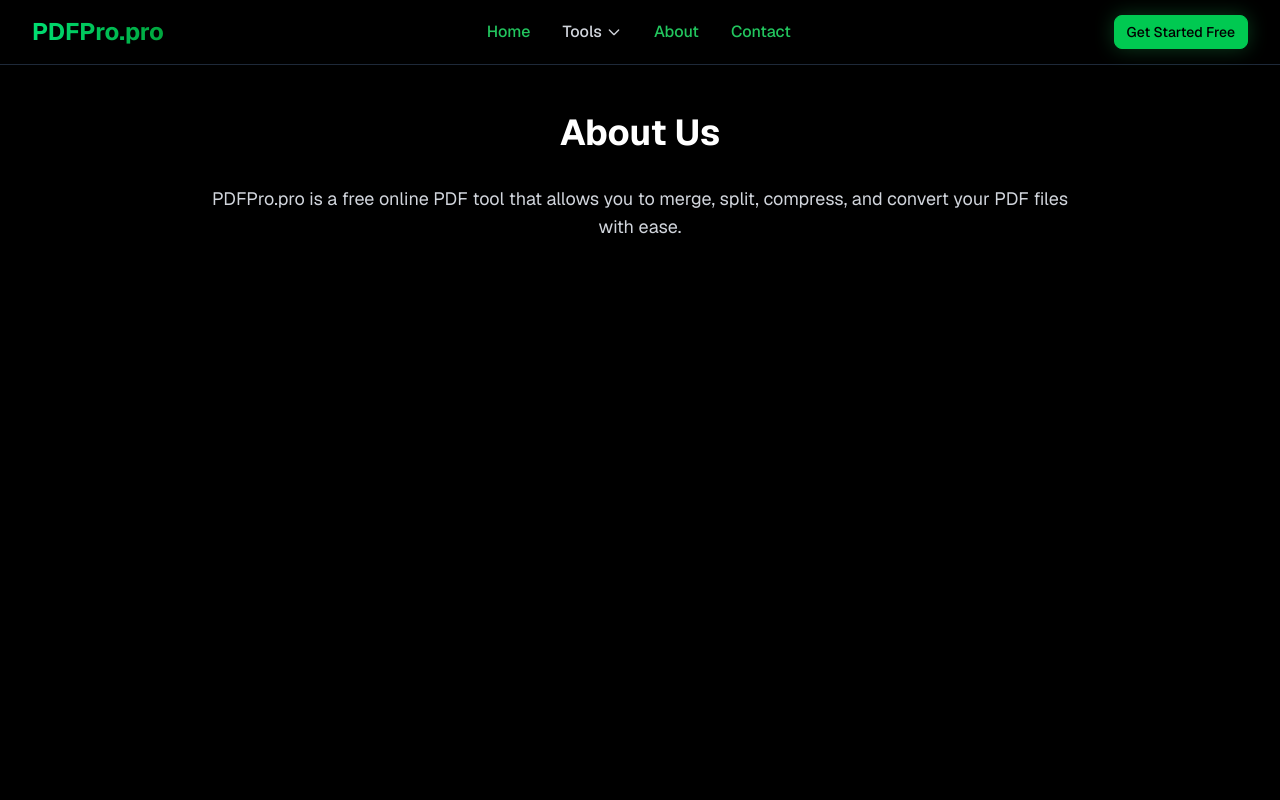
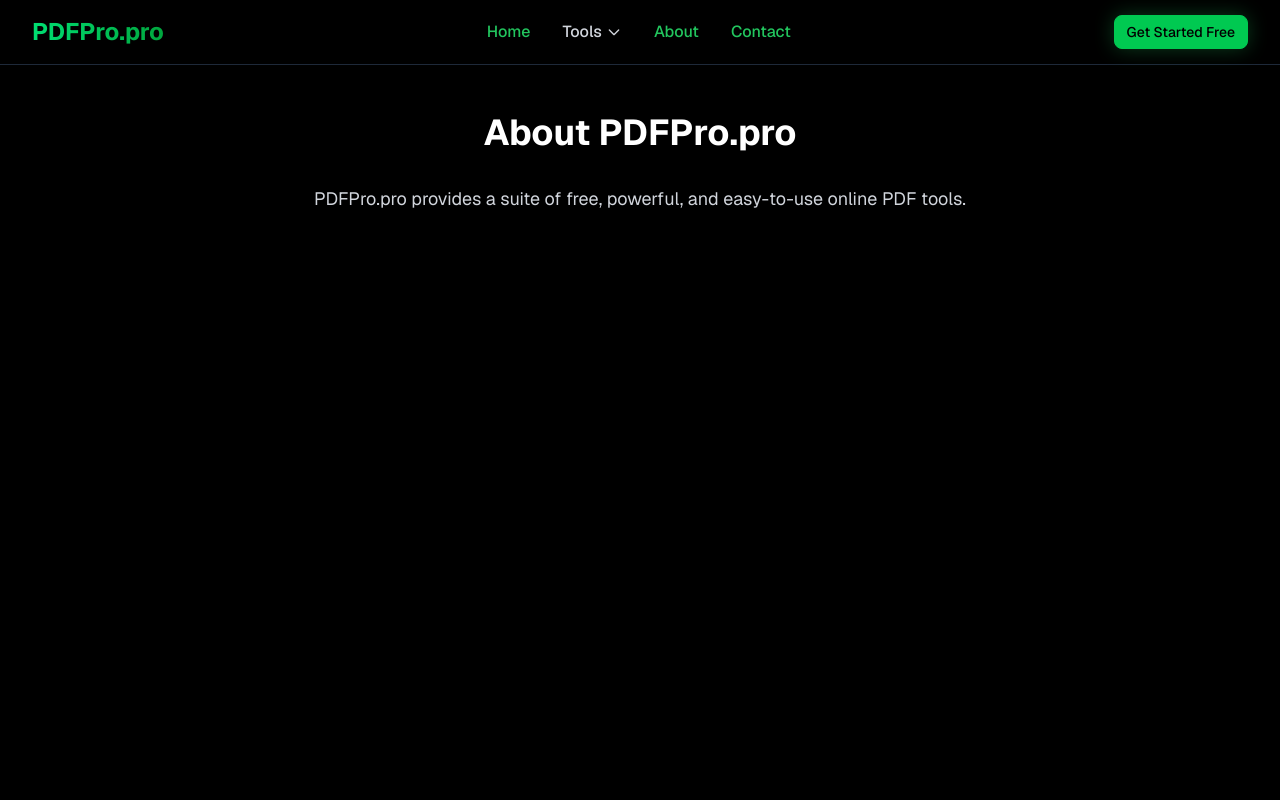
Before and after one commit to awaisrabbanidev/pdfpro, a Next.js app: page /about in a window 1280 px wide. Shown: the top 800 px of the page. Built offline with nearby package versions, Linux system fonts and the light colour scheme.

Commit message:
Revise About page content for clarity
Updated the About page title and description to better reflect the services offered.

```diff
--- a/src/app/about/page.tsx
+++ b/src/app/about/page.tsx
@@ -1,10 +1,12 @@
+export const dynamic = 'force-dynamic'; // Ensures server-side rendering
+
 export default function AboutPage() {
   return (
     <div className="min-h-screen bg-black py-12 px-4">
       <div className="max-w-4xl mx-auto text-center">
-        <h1 className="text-4xl font-bold text-white mb-8">About Us</h1>
-        <p className="text-lg text-gray-300 mb-8">
-          PDFPro.pro is a free online PDF tool that allows you to merge, split, compress, and convert your PDF files with ease.
+        <h1 className="text-4xl font-bold text-white mb-8">About PDFPro.pro</h1>
+        <p className="text-lg text-gray-300">
+          PDFPro.pro provides a suite of free, powerful, and easy-to-use online PDF tools.
         </p>
       </div>
     </div>
```
